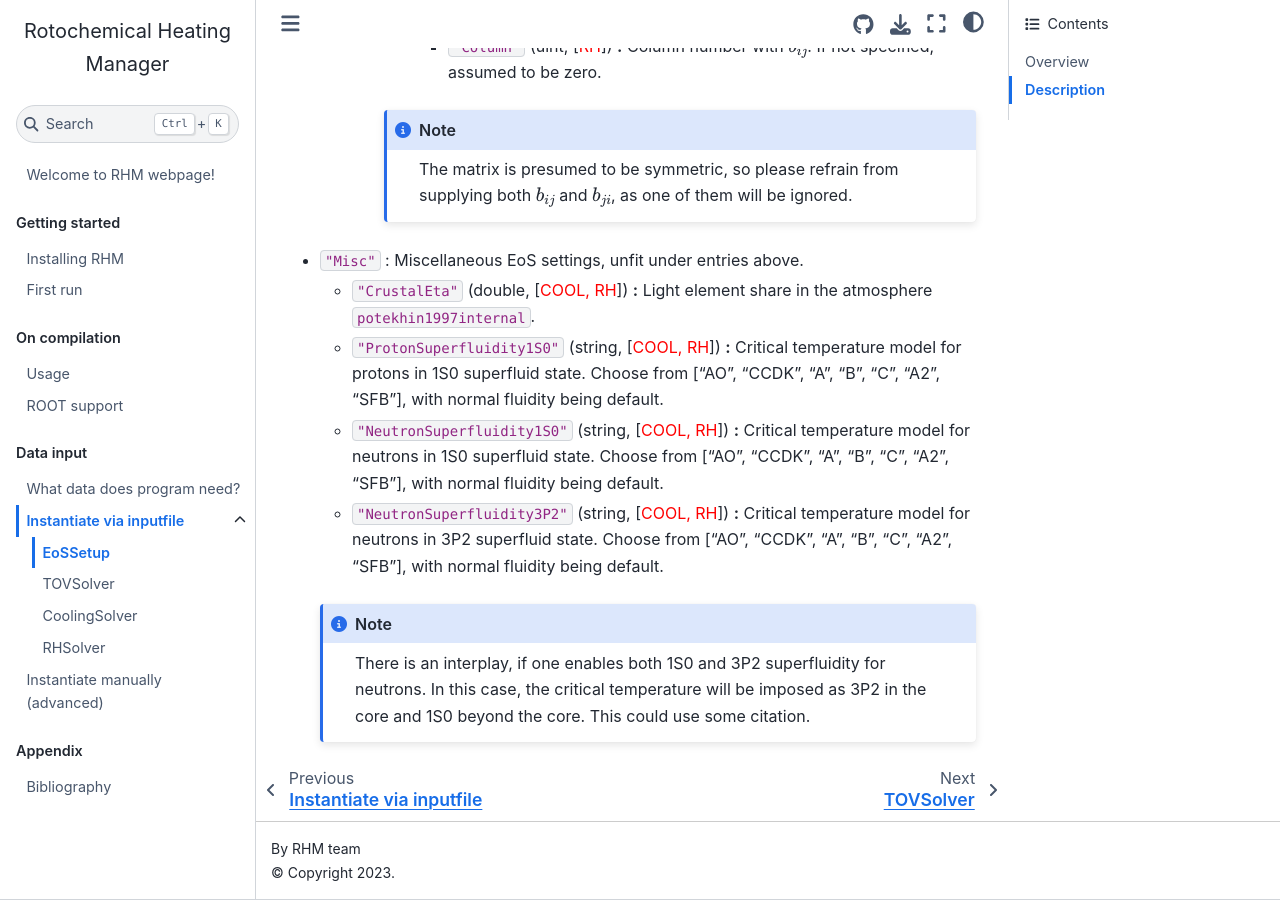
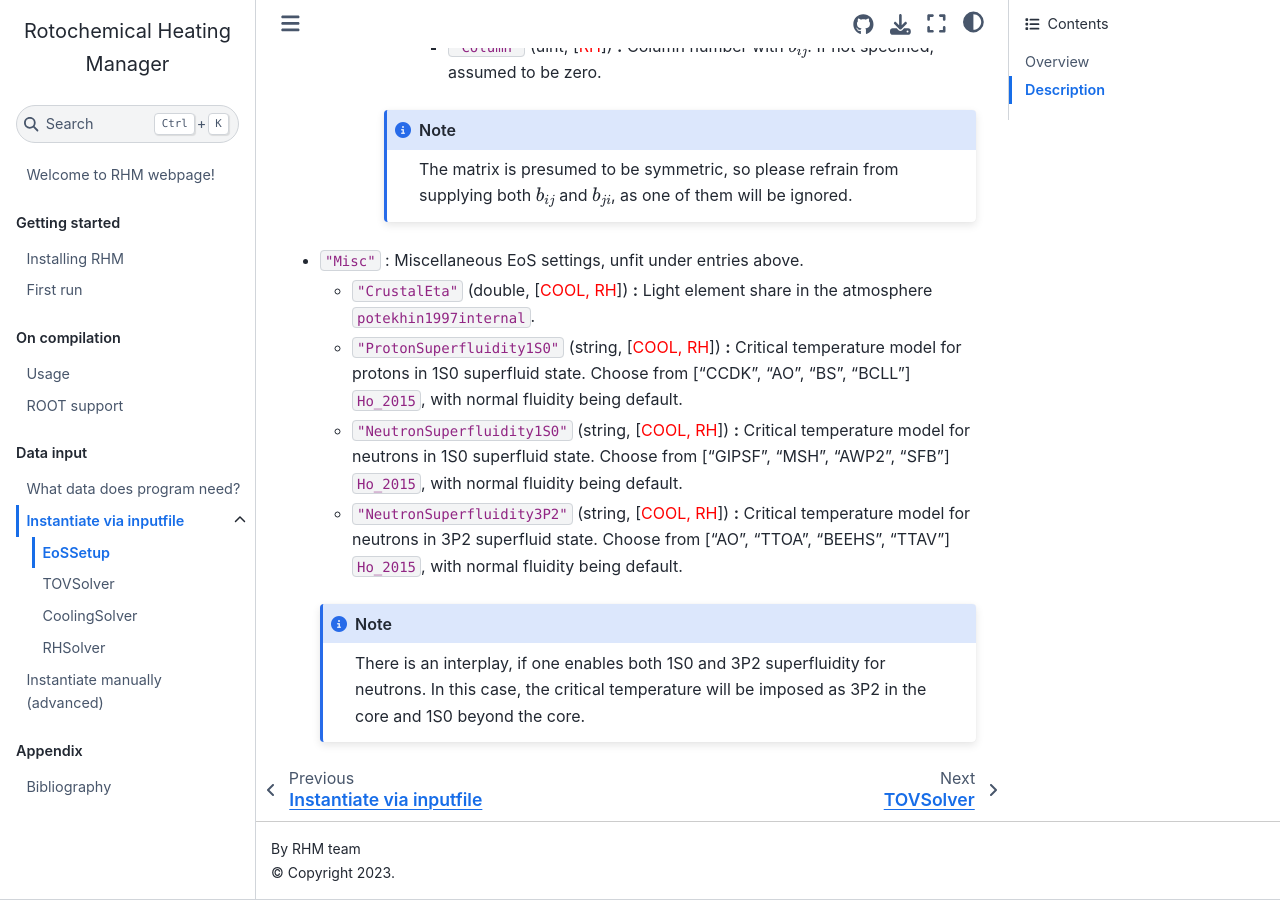
Before and after one commit to Silence2107/Rotochemical-heating-manager, a Jupyter Book: the page built from docs/data_input/inputfile_structure/eos_setup.md, in a window 1280 px wide and 900 px high, scrolled down 4547 px. Built offline with Jupyter Book 1.0.4 settings and Sphinx 7.4.7 and the Sphinx Book theme 1.1.4, drawn with Linux system fonts in a browser that asks for light colours; cross-references to code outside the pages are shown as plain code.

Commit message:
Introduced 12 widely used superfluidity models in accordance with paper

````diff
--- a/docs/data_input/inputfile_structure/eos_setup.md
+++ b/docs/data_input/inputfile_structure/eos_setup.md
@@ -80,9 +80,9 @@ Be adviced that for each particle there is an expected mandatory list of propert
             ```
 - `"Misc"` : Miscellaneous EoS settings, unfit under entries above.
     - `"CrustalEta"` (double, [<span style="color:red">COOL, RH</span>]) **:** Light element share in the atmosphere {cite}`potekhin1997internal`.
-    - `"ProtonSuperfluidity1S0"` (string, [<span style="color:red">COOL, RH</span>]) **:** Critical temperature model for protons in 1S0 superfluid state. Choose from ["AO", "CCDK", "A", "B", "C", "A2", "SFB"], with normal fluidity being default.
-    - `"NeutronSuperfluidity1S0"` (string, [<span style="color:red">COOL, RH</span>]) **:** Critical temperature model for neutrons in 1S0 superfluid state. Choose from ["AO", "CCDK", "A", "B", "C", "A2", "SFB"], with normal fluidity being default.
-    - `"NeutronSuperfluidity3P2"` (string, [<span style="color:red">COOL, RH</span>]) **:** Critical temperature model for neutrons in 3P2 superfluid state. Choose from ["AO", "CCDK", "A", "B", "C", "A2", "SFB"], with normal fluidity being default.
+    - `"ProtonSuperfluidity1S0"` (string, [<span style="color:red">COOL, RH</span>]) **:** Critical temperature model for protons in 1S0 superfluid state. Choose from ["CCDK", "AO", "BS", "BCLL"] {cite}`Ho_2015`, with normal fluidity being default.
+    - `"NeutronSuperfluidity1S0"` (string, [<span style="color:red">COOL, RH</span>]) **:** Critical temperature model for neutrons in 1S0 superfluid state. Choose from ["GIPSF", "MSH", "AWP2", "SFB"] {cite}`Ho_2015`, with normal fluidity being default.
+    - `"NeutronSuperfluidity3P2"` (string, [<span style="color:red">COOL, RH</span>]) **:** Critical temperature model for neutrons in 3P2 superfluid state. Choose from ["AO", "TTOA", "BEEHS", "TTAV"] {cite}`Ho_2015`, with normal fluidity being default.
     ```{note}
-    There is an interplay, if one enables both 1S0 and 3P2 superfluidity for neutrons. In this case, the critical temperature will be imposed as 3P2 in the core and 1S0 beyond the core. This could use some citation.
+    There is an interplay, if one enables both 1S0 and 3P2 superfluidity for neutrons. In this case, the critical temperature will be imposed as 3P2 in the core and 1S0 beyond the core.
     ```
--- a/docs/references.bib
+++ b/docs/references.bib
@@ -76,3 +76,16 @@ doi = {10.1086/161292}
       archivePrefix={arXiv},
       primaryClass={hep-ph}
 }
+
+@article{Ho_2015,
+   title={Tests of the nuclear equation of state and superfluid and superconducting gaps using the Cassiopeia A neutron star},
+   volume={91},
+   ISSN={1089-490X},
+   url={http://dx.doi.org/10.1103/PhysRevC.91.015806},
+   DOI={10.1103/physrevc.91.015806},
+   number={1},
+   journal={Physical Review C},
+   publisher={American Physical Society (APS)},
+   author={Ho, Wynn C. G. and Elshamouty, Khaled G. and Heinke, Craig O. and Potekhin, Alexander Y.},
+   year={2015},
+   month=jan }
````
Also changed, not shown: docs/getting_started/first_run.md (+1 -1 lines), 3 other files.
